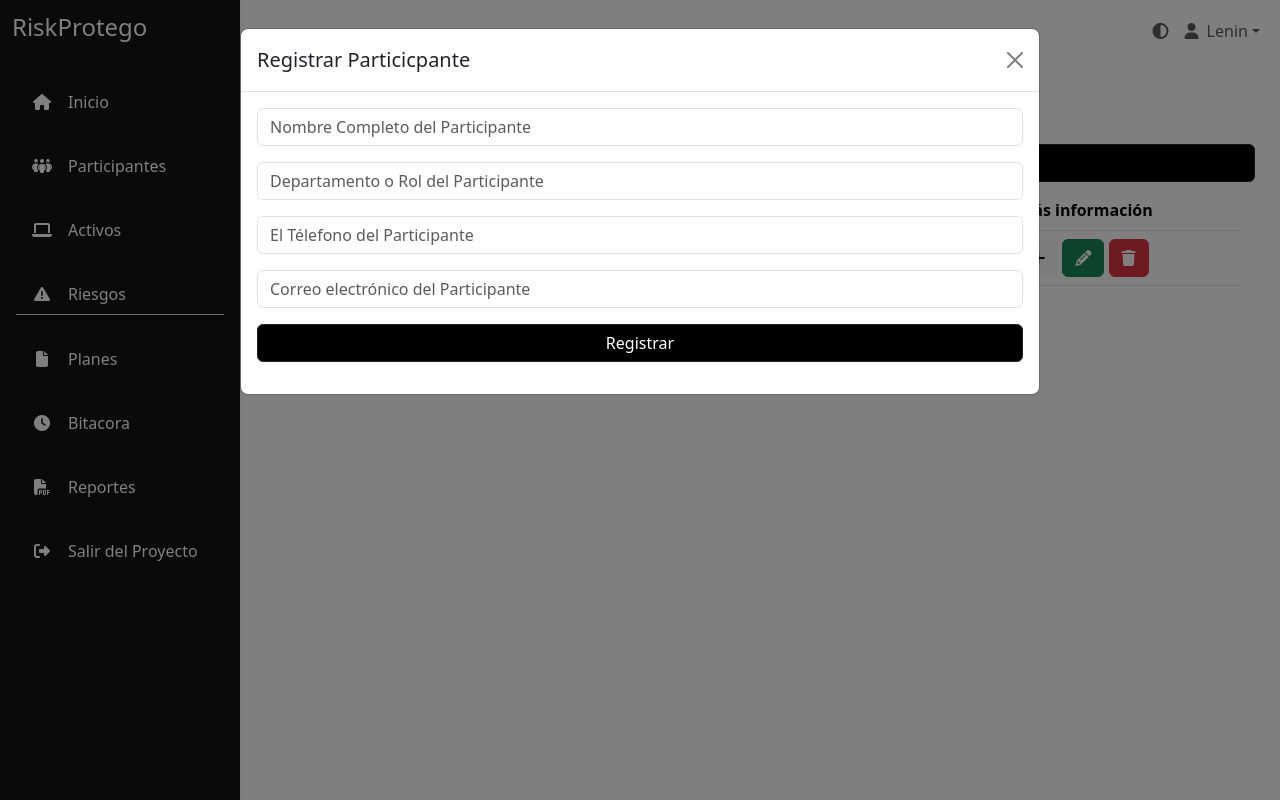
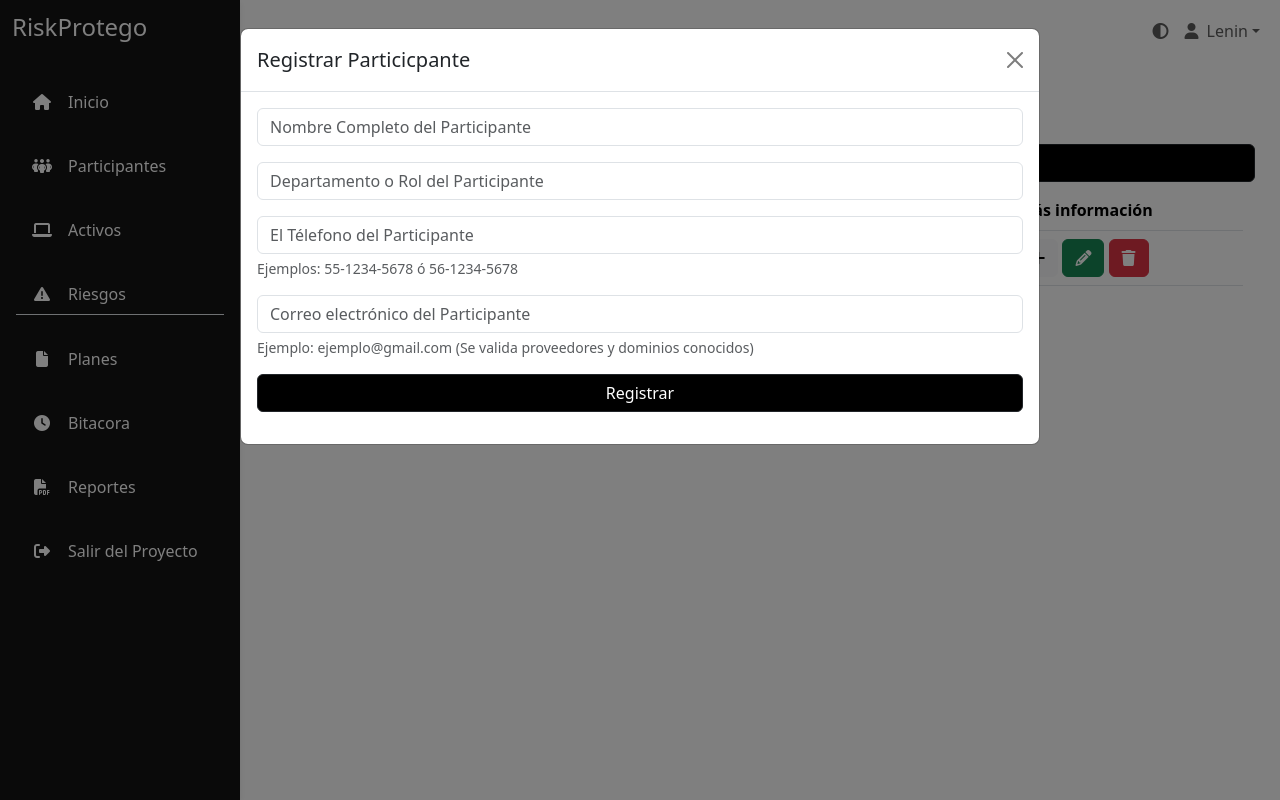
Before and after one commit to gercasran/Sistema_Gestion_Riesgos, a Flask app: template src/templates/responsables/listaResponsables.html in a window 1280 px wide, after a click on "Añadir Participante". Run offline with Flask 3, Linux system fonts and the light colour scheme; the template is opened without the code that fills it: values that come from a table or form of the project are taken from there, most other values are stand-ins (such as "Sample title", 1, 10 or a date in 2020); some libraries are stand-ins or nearby versions.

Commit message:
Correcciones de formato en formularios

```diff
--- a/src/templates/responsables/listaResponsables.html
+++ b/src/templates/responsables/listaResponsables.html
@@ -40,10 +40,12 @@
                         <div class="mb-3">
                             <input type="tel" name="telefono" class="form-control"
                                 placeholder="El Télefono del Participante" required>
+                                <div class="form-text">Ejemplos: 55-1234-5678 ó 56-1234-5678</div>
                         </div>
                         <div class="mb-3">
                             <input type="email" name="email" class="form-control"
                                 placeholder="Correo electrónico del Participante" required>
+                                <div class="form-text">Ejemplo: ejemplo@gmail.com (Se valida proveedores y dominios conocidos)</div>
                         </div>
                         <div class="mb-3">
                             <button type="submit" class="btn btn-dark bg-black w-100">Registrar</button>
```
Also changed, not shown: src/database/database.db.
